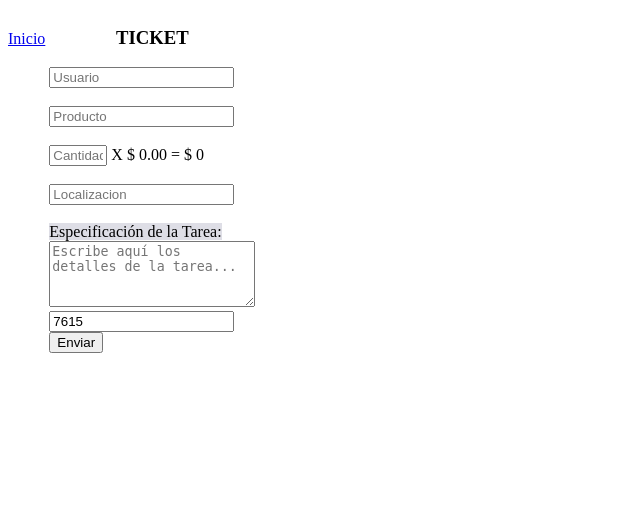
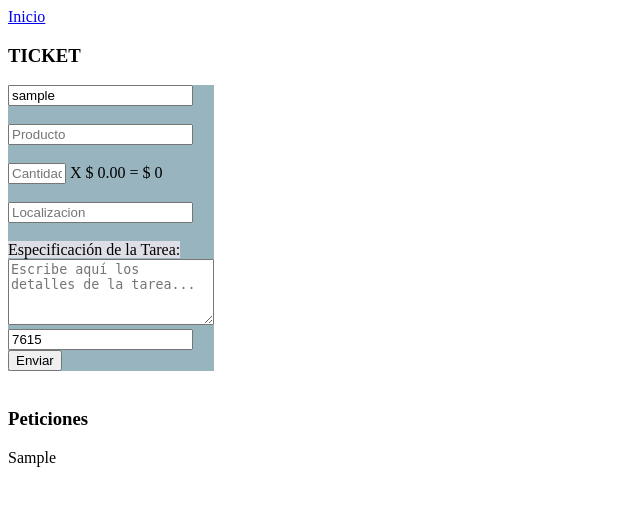
Before and after one commit to fariceo/elpollovolantuso, a PHP site: page /info/mercandoxxi/ticket.php in a window 1280 px wide. Shown: the top 506 px of the page, without its empty margins (0-640 px from the left). Run offline with PHP 8.4, Linux system fonts and the light colour scheme; the visitor is signed in with stand-in values (Sample User, id 1); tables that the repository leaves empty or names only in its code hold one stand-in row (values such as "Sample post"); a stand-in replaces the project's code that opens the database connection; some libraries are stand-ins or nearby versions.

Commit message:
14-03-2025

```diff
--- a/info/mercandoxxi/funciones_mercandoxxi.js
+++ b/info/mercandoxxi/funciones_mercandoxxi.js
@@ -6,24 +6,60 @@ $(document).ready(function () {
 });
 
 
-
+/*
 function enviar_datos() {
     //alert(e)
 
     var usuario = $("#usuario").val();
     var producto = $("#producto").val();
+    var cantidad = $("#cantidad").val();
+    var location = $("#producto").val();
     var location = $("#location").val();
+    var especificacion=$("#especificacion_tarea").val();
     $.ajax({
         type: 'POST',
         //url:'menu_clientes.php',
         url: 'mandados.php',
-        data: { usuario: usuario, producto: producto, location: location },
+        data: { usuario: usuario, producto: producto, location: location,especificacion:especificacion,cantidad:cantidad},
         success: function (result) {
             $("body").html(result);
             //$("#menu_carta").css("display","none");
         }
 
     });
+}
+*/
+function enviar_datos() {
+
+    var usuario = $("#usuario").val();
+    var producto = $("#producto").val();
+    var especificacion_tarea=$("#especificacion_tarea").val();
+    var cantidad = $("#cantidad").val();
+    var location = $("#location").val();
+
+
+    if ($("#usuario").val() != "" && $("#producto").val() != "" && $("#cantidad").val != "" && $("#location").val() != "") {
+
+
+
+
+        $.ajax({
+            type: 'POST',
+            //url:'menu_clientes.php',
+            url: 'procesar_datos.php',
+            data: { enviar_datos: 1, usuario: usuario, producto: producto, cantidad: cantidad, precio: 0, location: location, localizador: 1, especificacion: especificacion_tarea },
+            success: function (result) {
+                $("body").html(result);
+                //$("#menu_carta").css("display","none");
+            }
+
+        });
+    } else {
+
+        alert("Introduce usuario");
+
+    }
+
 }
 
 function buscar_usuario(e) {
@@ -110,3 +146,10 @@ function especificacion(e){
 });
 
 }
+
+
+////procesar_datos
+
+function agregar(e){
+    alert(e);
+}
--- a/info/mercandoxxi/login_mercandoxxi.php
+++ b/info/mercandoxxi/login_mercandoxxi.php
@@ -6,7 +6,13 @@
 <?php
 include 'conexion_mercandoxxi.php';
 session_start();
+
+if($_SESSION["usuario"]!=""){
+    header("Location:ticket.php");
+}
 ?>
+
+
 <?php
 if ($_SERVER["REQUEST_METHOD"] == "POST") {
     $usuario = $_POST['usuario'];
--- a/info/mercandoxxi/mandados.php
+++ b/info/mercandoxxi/mandados.php
@@ -86,7 +86,7 @@
 
 
 
-                        <table style="margin:auto; margin-bottom: 20px;margin-top: 20px;background:#49482f;color:white">
+                        <table style="margin:auto; margin-bottom: 20px;margin-top: 20px;background:#98b4be;color:white">
                             <?php
                             if ($_POST['usuario'] == "") {
                                 ?>
@@ -211,6 +211,7 @@
 
                                         <td style="width:200px"><?php echo $mandados['especificacion']; ?></td>
                                         </tr>
+                                        <tr style="background: #f7f7f7 ;"><td><?php echo $mandados['location']; ?></td></tr>
                                     <?php
 
                                     }
--- a/info/mercandoxxi/procesar_datos.php
+++ b/info/mercandoxxi/procesar_datos.php
@@ -3,6 +3,8 @@
 <?php
 
 $conexion = mysqli_connect("localhost", "root", "clave", "mercandoxxi");
+$conexion2 = mysqli_connect("localhost", "root", "clave", "volantuso");
+
 
 include("conexion.php");
 ?>
@@ -14,7 +16,7 @@ include("conexion.php");
 ////buscar productos
 if ($_POST['buscar_producto'] != "") {
 
-    $buscar_producto_menu = mysqli_query($conexion, "SELECT * FROM gastos WHERE producto like '%" . $_POST['buscar_producto'] . "%'");
+    $buscar_producto_menu = mysqli_query($conexion2, "SELECT * FROM gastos WHERE producto like '%" . $_POST['buscar_producto'] . "%'");
 
     ?>
     <br>
@@ -60,7 +62,7 @@ if ($_POST['enviar_datos'] != "") {
 
 
 
-    $insertar_mandado = mysqli_query($conexion, "INSERT INTO `mandados` (`usuario`,`producto`,`cantidad`,`precio`,`location`,`localizador`,`especificacion`,`estado`) VALUES ('$_POST[usuario]','$_POST[producto]','$_POST[cantidad]','$_POST[precio]','$_POST[location]','$_POST[localizador]','$_POST[especificacion]','0')");
+    $insertar_mandado = mysqli_query($conexion, "INSERT INTO `mandados` (`usuario`,`producto`,`cantidad`,`precio`,`location`,`localizador`,`especificacion`,`estado`) VALUES ('$_POST[usuario]','$_POST[producto]','$_POST[cantidad]','1','$_POST[location]','$_POST[localizador]','$_POST[especificacion]','0')");
 
 
 }
--- a/info/mercandoxxi/ticket.php
+++ b/info/mercandoxxi/ticket.php
@@ -7,6 +7,7 @@
 
             <meta charset="UTF-8" name="viewport" content="width=device-width">
             <script src="https://ajax.googleapis.com/ajax/libs/jquery/2.1.1/jquery.min.js"></script>
+            <script src="funciones_mercandoxxi.js"></script>
             <script>
 
                 $(document).ready(function () {
@@ -41,7 +42,7 @@
                             url: 'ticket.php',
                             data: { buscar_usuario: $("#usuario").val() },
                             success: function (result) {
-                                $("#contenedor").html(result);
+                                //$("#contenedor").html(result);
                                 //$("#menu_carta").css("display","none");
                             }
 
@@ -49,38 +50,7 @@
                 }
 
 
-                function enviar_datos() {
 
-                    var usuario = $("#usuario").val();
-                    var producto = $("#producto").val();
-                    var especificacion_tarea=$("#especificacion_tarea").val();
-                    var cantidad = $("#cantidad").val();
-                    var location = $("#location").val();
-
-
-                    if ($("#usuario").val() != "" && $("#producto").val() != "" && $("#cantidad").val != "" && $("#location").val() != "") {
-
-
-
-
-                        $.ajax({
-                            type: 'POST',
-                            //url:'menu_clientes.php',
-                            url: 'procesar_datos.php',
-                            data: { enviar_datos: 1, usuario: usuario, producto: producto, cantidad: cantidad, precio: 0, location: location, localizador: 1, especificacion: especificacion_tarea },
-                            success: function (result) {
-                                $("#contenedor").html(result);
-                                //$("#menu_carta").css("display","none");
-                            }
-
-                        });
-                    } else {
-
-                        alert("Introduce usuario");
-
-                    }
-
-                }
 
                 function buscar_cliente(e){
                     $.ajax({
@@ -102,10 +72,10 @@
             <title>TICKET</title>
         </head>
         <style>
-            div {
-                display: inline-table;
-            }
 
+                div{
+                    display: table;
+                }
             #contenedor {
                 background: black;
                 color: white;
@@ -113,15 +83,20 @@
         </style>
 
         <?php
-        $conect = mysqli_connect("localhost", "root", "clave", "volantuso");
+        $conect = mysqli_connect("localhost", "root", "clave", "mercandoxxi");
         ?>
-
+   <?php
+                if($_SESSION["usuario"]==""){
+                 header("Location:login_mercandoxxi.php");
+                }
+                ?>
         <body>
             <a href="mandados">Inicio</a>
-            <div>
-                <div style="width:200px">
-                    <h3 style="text-align:center">TICKET</h3>
-                    <input required type="text" placeholder="Usuario" id="usuario" onkeyup="buscar_cliente()"/>
+            <h3>TICKET</h3>
+            <div style="background: #98b4be;">
+
+
+                    <input required type="text" placeholder="Usuario" id="usuario" onkeyup="buscar_cliente()" value="<?php echo $_SESSION[usuario]?>"/>
                     <br><br>
                     <input required type="text" placeholder="Producto" id="producto" onkeyup="buscar_producto()" />
                     <br>
@@ -142,6 +117,7 @@
                     <br>
 
                     <label for="especificacion_tarea" style="width:200px;background:#dedee6">Especificación de la Tarea:</label>
+                  <br>
                     <textarea required id="especificacion_tarea" name="especificacion_tarea" rows="4" cols="50" placeholder="Escribe aquí los detalles de la tarea..." style="width:200px"></textarea>
 
 
@@ -149,7 +125,7 @@
                         <?php
 
                         $n_ticket = rand(1000, 9999);
-                        echo "<input type='text' id='localizador' value='$n_ticket' required \>";
+                        echo "<br><input type='text' id='localizador' value='$n_ticket' required \>";
 
                         //echo "<script>$(\"#ticket\").html('Ticket'.$n_ticket)</script>";
                         // echo "<script>$(\"#usuario\").val($n_ticket)</script>";
@@ -159,12 +135,25 @@
                     <br>
                     <button style="text-align: center;" onClick="enviar_datos()">Enviar</button>
 
+
                 </div>
-
+                <br>
                 <div id="contenedor" style="width:150px">
 
 
                 </div>
+
+
+
+            <div>
+                <h3>Peticiones</h3>
+                <?php
+                    $mostrar_mandados=mysqli_query($conect,"	SELECT * FROM mandados WHERE usuario= '$_SESSION[usuario]'");
+                    while ($mandados = mysqli_fetch_array($mostrar_mandados)){
+
+                       echo $mandados['producto'].'<br>';
+                    }
+                ?>
             </div>
         </body>
 
--- a/sesion/login_volantuso.php
+++ b/sesion/login_volantuso.php
@@ -3,6 +3,8 @@
 <?php
 include '../conexion.php';
 session_start();
+
+
 
 if ($_SERVER["REQUEST_METHOD"] == "POST") {
     $usuario = $_POST['usuario'];
```
